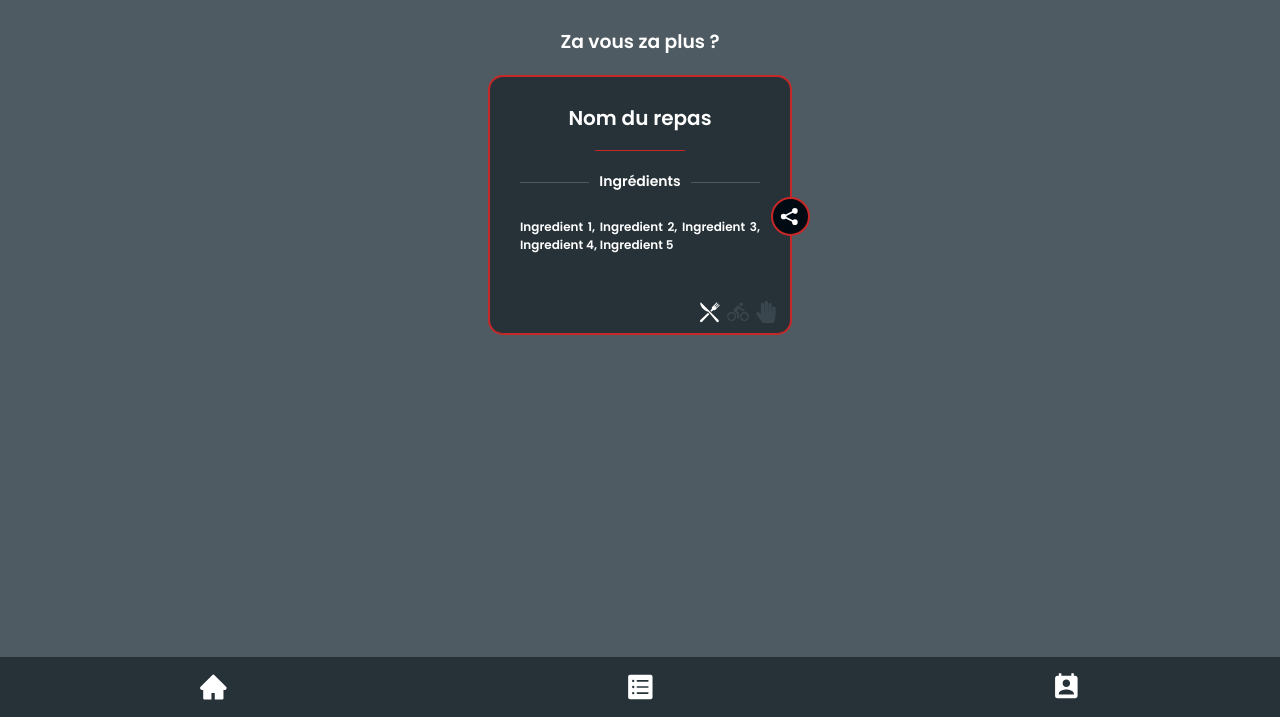
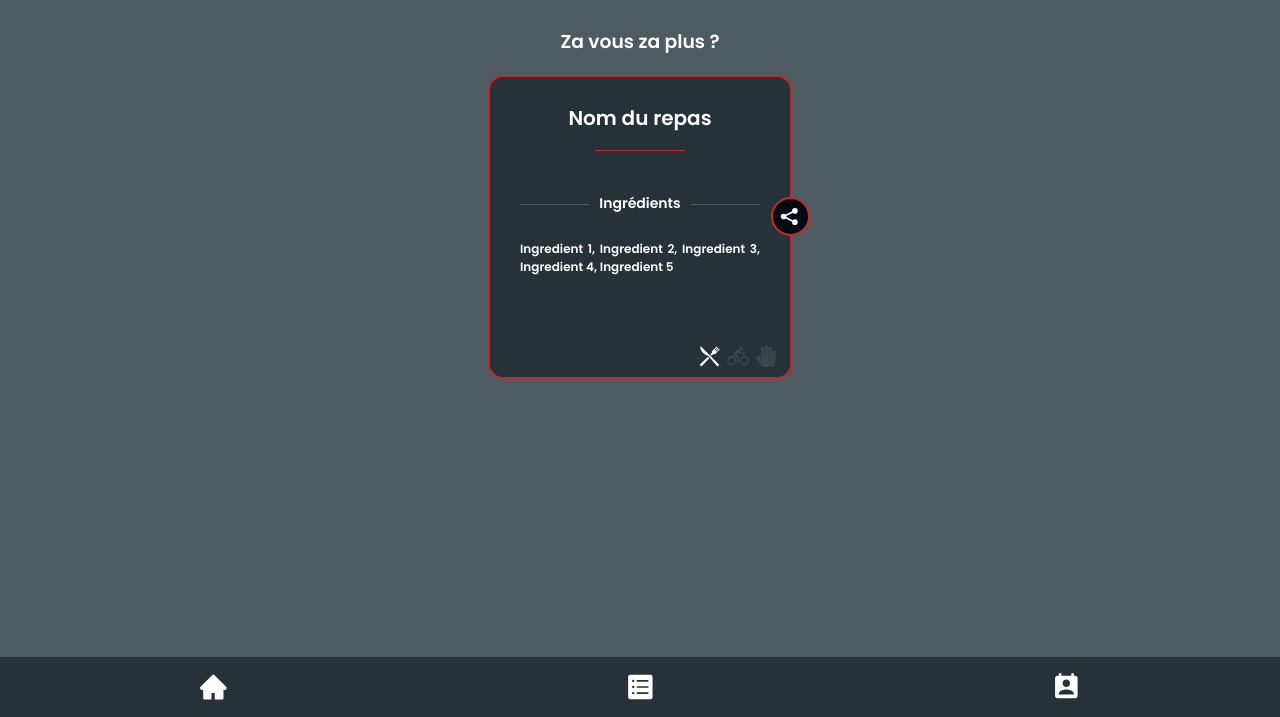
Before and after one commit to edouardlacroix/LovEat-pwa, a React app: page / in a window 1280 px wide. Shown: the part 83-800 px from the top of the page. Built offline with nearby package versions, Linux system fonts and the light colour scheme.

Commit message:
MealCard size fix

```diff
--- a/src/Components/MealCard/styles.scss
+++ b/src/Components/MealCard/styles.scss
@@ -8,12 +8,9 @@
     flex-direction: column;
     background-color: $base-color;
     color:$base-text-color;
-    width: 100%;
-    height: 100%;
-    max-width: 300px;
-    max-height: 300px;
+       width: 300px;
+    height: 300px;
     border-radius: 15px;
-    cursor: pointer;
     border: 2px solid $secondary-color;
 
     :focus {
```
Also changed, not shown: src/Components/MealCard/index.js (line endings or trailing spaces).
